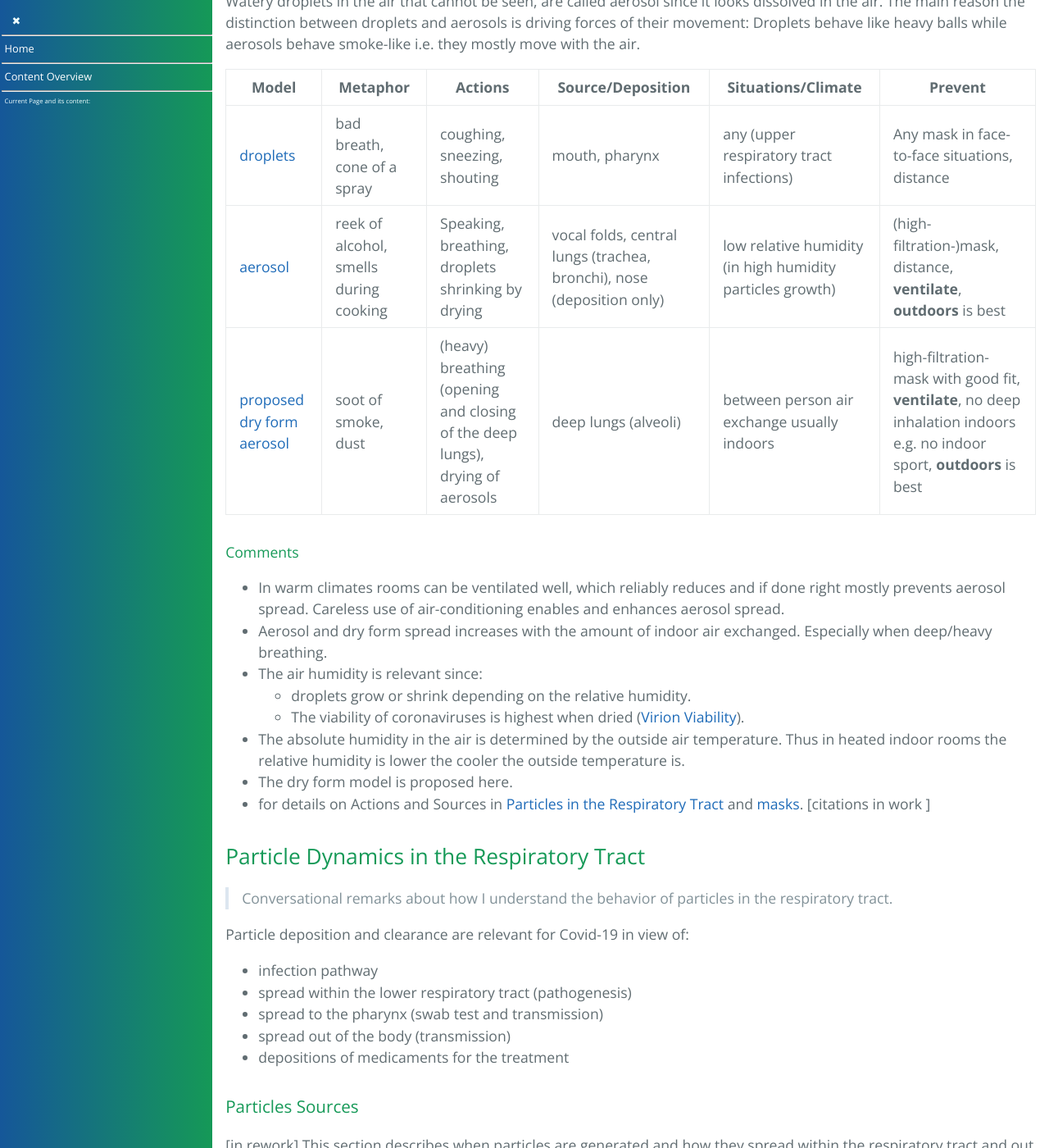
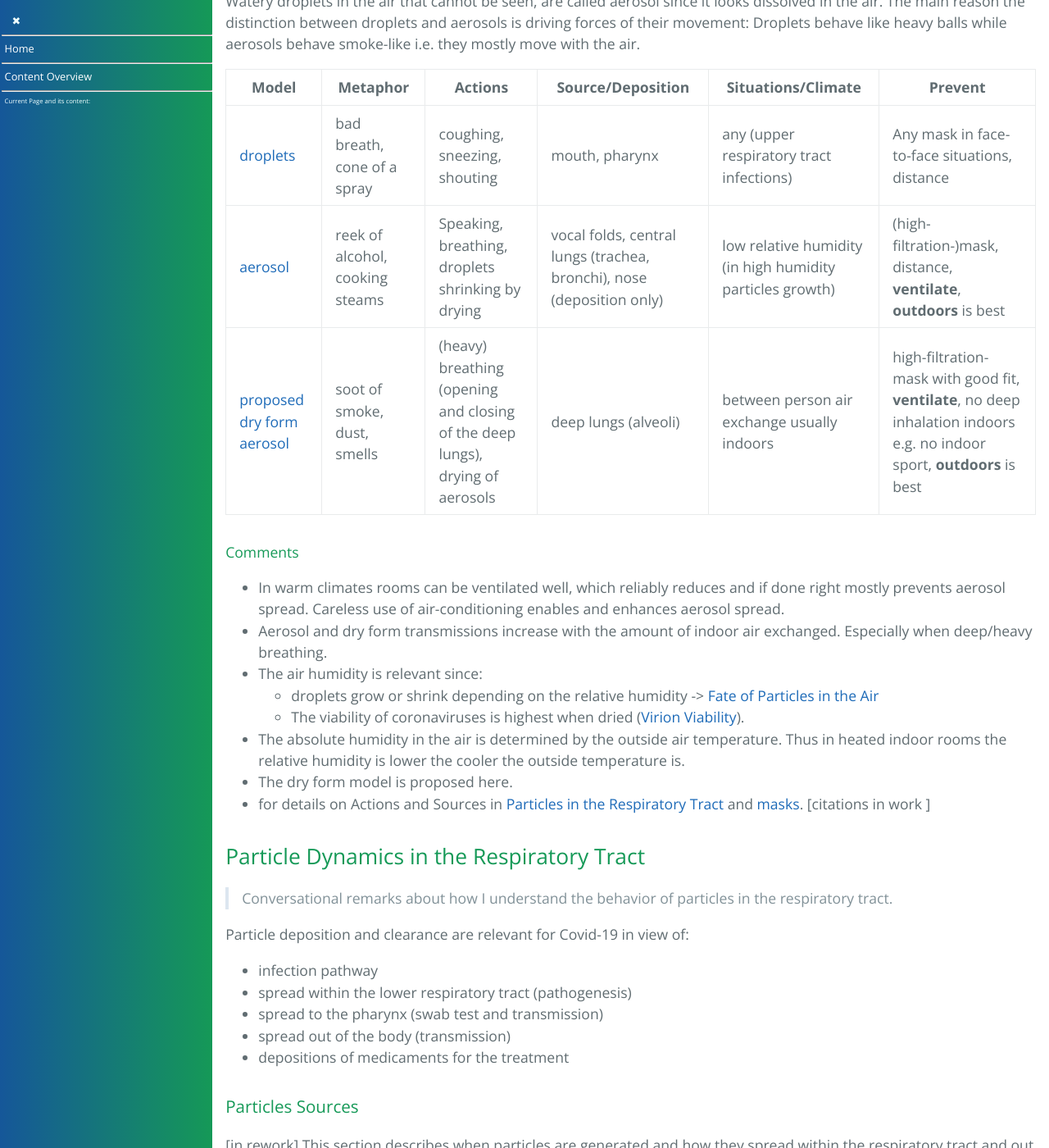
Before and after one commit to forestgrape/coronavirus, a Jekyll site: the page built from 5_epidemiological/transmission.md, in a window 1280 px wide and 1400 px high, scrolled down 4242 px. Shown: the whole window at 82% size. Built offline with Jekyll 4.4.1, drawn with Linux system fonts in a browser that asks for light colours; our own code applies the rules of GitHub Pages for plain Markdown files.

Commit message:
corrected smells by voc behave dry form like

```diff
--- a/5_epidemiological/transmission.md
+++ b/5_epidemiological/transmission.md
@@ -110,7 +110,6 @@ The larger droplets keep their name and are called droplets:
 > in work and in raw form. To be checked for correctness.
 
 
-
 Those particles with a very small S/m ratio will just fall down. For particulates with a large or intermediate S/m ratio stay longer in the air and can be subject to condensation and evaporation. For a certain particle composition there exists a relative humidity at which the evaporation and condensation are in an equilibrium called condeva equilibrium (-> section [Evaporation and Condensation](../9_physics/aggregations_of_atoms.md#condensation-and-evaporation) on the page [Aggregation of Atoms](../9_physics/aggregations_of_atoms.md))
 
 if S/m ratio small => fall down
@@ -140,15 +139,15 @@ Watery droplets in the air that cannot be seen, are called aerosol since it look
 Model | Metaphor   | Actions | Source/Deposition | Situations/Climate| Prevent
 ------|------------|---------|-------------------|-------------------|----------
 [droplets](#droplets)  | bad breath, cone of a spray |  coughing, sneezing, shouting| mouth, pharynx| any (upper respiratory tract infections)| Any mask in face-to-face situations, distance
-[aerosol](#aerosol)  | reek of alcohol, smells during cooking | Speaking, breathing, droplets shrinking by drying | vocal folds, central lungs (trachea, bronchi), nose (deposition only) | low relative humidity (in high humidity particles growth) | (high-filtration-)mask, distance, **ventilate**, **outdoors** is best
-[proposed dry form aerosol](../5_epidemiological/dry_form_transmission.md) | soot of smoke, dust   | (heavy) breathing (opening and closing of the deep lungs), drying of aerosols| deep lungs (alveoli)  | between person air exchange usually indoors| high-filtration-mask with good fit, **ventilate**, no deep inhalation indoors e.g. no indoor sport, **outdoors** is best
+[aerosol](#aerosol)  | reek of alcohol, cooking steams| Speaking, breathing, droplets shrinking by drying | vocal folds, central lungs (trachea, bronchi), nose (deposition only) | low relative humidity (in high humidity particles growth) | (high-filtration-)mask, distance, **ventilate**, **outdoors** is best
+[proposed dry form aerosol](../5_epidemiological/dry_form_transmission.md) | soot of smoke, dust, smells   | (heavy) breathing (opening and closing of the deep lungs), drying of aerosols| deep lungs (alveoli)  | between person air exchange usually indoors| high-filtration-mask with good fit, **ventilate**, no deep inhalation indoors e.g. no indoor sport, **outdoors** is best
 
 
 #### Comments
 * In warm climates rooms can be ventilated well, which reliably reduces and if done right mostly prevents aerosol spread. Careless use of air-conditioning enables and enhances aerosol spread.
-* Aerosol and dry form spread increases with the amount of indoor air exchanged. Especially when deep/heavy breathing.
+* Aerosol and dry form transmissions increase with the amount of indoor air exchanged. Especially when deep/heavy breathing.
 * The air humidity is relevant since:
-  * droplets grow or shrink depending on the relative humidity.
+  * droplets grow or shrink depending on the relative humidity -> [Fate of Particles in the Air](#the-fate-of-particles-in-the-air)
   * The viability of coronaviruses is highest when dried ([Virion Viability](../2_biological/virion_viability.md)).
 * The absolute humidity in the air is determined by the outside air temperature. Thus in heated indoor rooms the relative humidity is lower the cooler the outside temperature is.
 * The dry form model is proposed here.
```
